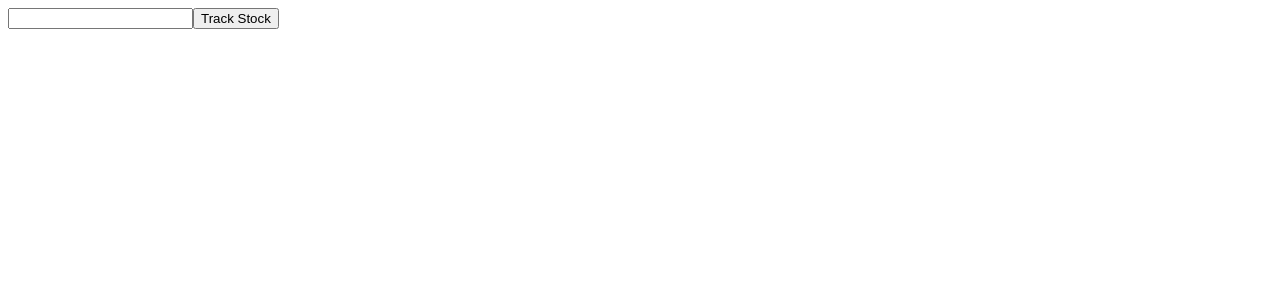
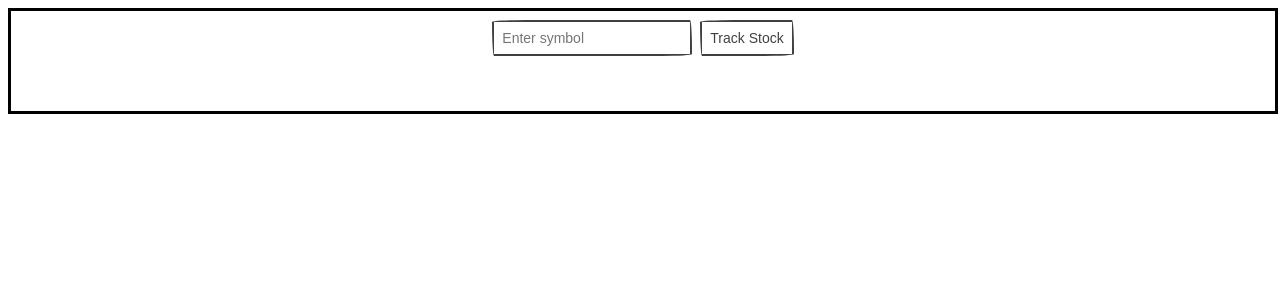
Before and after one commit to Joey-Chong/angular-l2-joey, an Angular app: page / in a window 1280 px wide. Shown: the top 300 px of the page. Built offline with nearby package versions, Linux system fonts and the light colour scheme.

Commit message:
stylings

```diff
--- a/src/app/components/dashboard/dashboard.component.css
+++ b/src/app/components/dashboard/dashboard.component.css
@@ -0,0 +1,13 @@
+.search {
+  width: 100%;
+  height: 100px;
+  border: solid black;
+  display: flex;
+  justify-content: center;
+  align-items: center;
+
+  > span {
+    display: flex;
+
+  }
+}
--- a/src/app/components/dashboard/dashboard.component.html
+++ b/src/app/components/dashboard/dashboard.component.html
@@ -1,28 +1,39 @@
+<div class="search__wrapper">
+  <div class="search__container">
     <form #stockForm="ngForm" (ngSubmit)="onSubmit(stockForm)">
-  <input id="stockInput" name="stockSymbol" ngModel />
-  <button id="trackBtn" type="submit">Track Stock</button>
-  <span *ngIf="errorMsg">{{ errorMsg }}</span>
-  <span *ngIf="isLoading">Loading...</span>
+      <input
+        id="stockInput"
+        name="stockSymbol"
+        placeholder="Enter symbol"
+        ngModel
+      />
+      <button class="button" id="trackBtn" type="submit">Track Stock</button>
     </form>
+  </div>
+  <div class="search__container__message" *ngIf="isLoading">Loading...</div>
+  <div class="search__container__message" *ngIf="errorMsg">{{ errorMsg }}</div>
+</div>
 
-<div *ngFor="let stock of stockCards">
-  <h1>{{ stock.name }}</h1>
-  <h3>({{ stock.symbol }}) {{ stock.trendIcon }}</h3>
-  <p>Changed today: {{ stock.changeToday | percent: '0.1-4' }}</p>
-  <p>Current price: {{ stock.currentPrice | currency }}</p>
-  <p>Opening price: {{ stock.openingPrice | currency }}</p>
-  <p>High price: {{ stock.highPrice | currency }}</p>
+<div class="card" *ngFor="let stock of stockCards">
+  <h1>{{ stock.name }} ({{ stock.symbol }})</h1>
+  <h3>{{ stock.trendIcon }}</h3>
+  <p><b>Changed today:</b> {{ stock.changeToday | percent: '0.1-4' }}</p>
+  <p><b>Current price:</b> {{ stock.currentPrice | currency }}</p>
+  <p><b>Opening price:</b> {{ stock.openingPrice | currency }}</p>
+  <p><b>High price:</b> {{ stock.highPrice | currency }}</p>
   <button
+    class="button close"
     [attr.id]="'remove' + stock.symbol"
     (click)="removeStockCard(stock.symbol)"
   >
     X
   </button>
-  <br />
+  <button class="button sentiment">
     <a
       [attr.id]="'sentiment' + stock.symbol"
       routerLink="/sentiment/{{ stock.symbol }}"
       routerLinkActive="active"
-    >See Sentiment Details</a
+      >See sentiment details</a
     >
+  </button>
 </div>
--- /dev/null
+++ b/src/app/components/dashboard/dashboard.component.scss
@@ -0,0 +1,90 @@
+.search {
+  &__wrapper {
+    min-width: 400px;
+    width: 100%;
+    height: 100px;
+    border: solid black;
+  }
+
+  &__container {
+    width: 100%;
+    height: 70%;
+    display: flex;
+    justify-content: center;
+    align-items: center;
+
+    &__message {
+      width: 100%;
+      height: 30%;
+      text-align: center;
+    }
+
+    > form {
+      display: flex;
+      justify-content: center;
+      align-items: center;
+      gap: 8px;
+
+      > input {
+        width: 200px;
+        border: solid 2px #41403e;
+        align-self: center;
+        background: white;
+        padding: 8px;
+        transition: all 0.5s ease;
+        color: #41403e;
+        font-size: 14px;
+        outline: none;
+        box-shadow: 20px 38px 34px -26px hsla(0, 0%, 0%, 0.2);
+        border-radius: 255px 15px 225px 15px/15px 225px 15px 255px;
+      }
+    }
+  }
+}
+
+.card {
+  min-width: 400px;
+  position: relative;
+  margin: 12px auto;
+  border: solid 4px #41403e;
+  align-self: center;
+  background: white;
+  padding: 12px 24px;
+  transition: all 0.5s ease;
+  outline: none;
+  border-radius: 255px 15px 225px 15px/15px 225px 15px 255px;
+
+  & > .close {
+    position: absolute;
+    right: 24px;
+    top: 24px;
+  }
+
+  & > .sentiment {
+    position: absolute;
+    right: 24px;
+    bottom: 24px;
+
+    & > a {
+      text-decoration: none;
+      color: #41403e;
+    }
+  }
+}
+
+.button {
+  border: solid 2px #41403e;
+  align-self: center;
+  background: white;
+  padding: 8px;
+  transition: all 0.5s ease;
+  color: #41403e;
+  font-size: 14px;
+  outline: none;
+  box-shadow: 20px 38px 34px -26px hsla(0, 0%, 0%, 0.2);
+  border-radius: 255px 15px 225px 15px/15px 225px 15px 255px;
+
+  &:hover {
+    box-shadow: 2px 8px 4px -6px hsla(0, 0%, 0%, 0.3);
+  }
+}
--- a/src/app/components/dashboard/dashboard.component.ts
+++ b/src/app/components/dashboard/dashboard.component.ts
@@ -10,7 +10,7 @@ import { StockService } from '../../services/stock.service';
 @Component({
   selector: 'app-dashboard',
   templateUrl: './dashboard.component.html',
-  styleUrls: ['./dashboard.component.css'],
+  styleUrls: ['./dashboard.component.scss'],
 })
 export class DashboardComponent implements OnInit {
   private unsub$ = new Subject<void>();
@@ -27,7 +27,7 @@ export class DashboardComponent implements OnInit {
 
   ngOnInit() {
     this.localStockList = this.localStorageService.getStockList();
-    if (this.localStockList) {
+    if (this.localStockList && this.localStockList.length > 0) {
       this.isLoading = true;
       this.localStockList.forEach((symbol: string) => {
         this.addStockCard(symbol);
```
Lines whose indentation alone changed are shown as unchanged.
